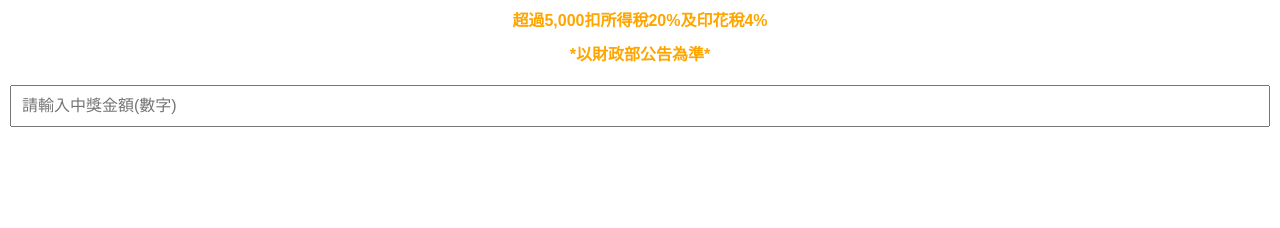
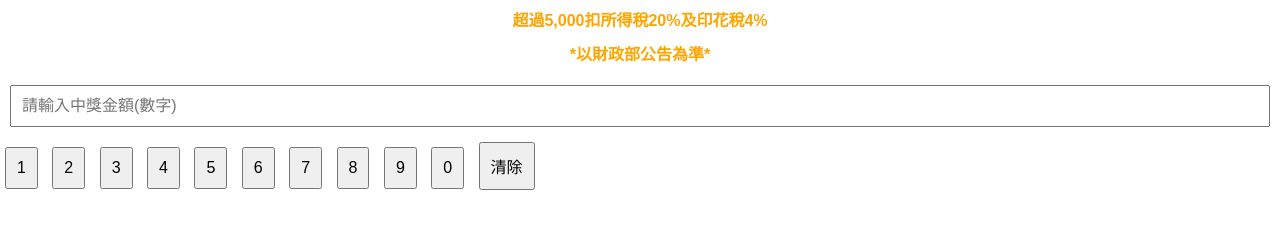
Before and after one commit to DS89H89289HIOSHA89Y2IOHASDIODAX179DSAF/tmp, a plain HTML site: page tax.html in a window 1280 px wide. Shown: the part 34-262 px from the top of the page. Drawn offline with Linux system fonts and the light colour scheme.

Commit message:
Add files via upload

```diff
--- a/tax.html
+++ b/tax.html
@@ -56,6 +56,12 @@
       font-weight: bold;
     }
 
+    button {
+      padding: 10px;
+      margin: 5px;
+      font-size: 16px;
+    }
+
     @media screen and (max-width: 600px) {
       h2 {
         font-size: 20px;
@@ -108,6 +114,16 @@
         document.getElementById('result').innerHTML = '請輸入數字';
       }
     }
+
+    function appendToInput(num) {
+      document.getElementById('number').value += num;
+      calculate();
+    }
+
+    function clearInput() {
+      document.getElementById('number').value = '';
+      document.getElementById('result').innerHTML = '';
+    }
   </script>
 </head>
 <body>
@@ -116,6 +132,19 @@
   <div id="disclaimer">超過5,000扣所得稅20%及印花稅4%</div>
   <div id="testText">*以財政部公告為準*</div>
   <input type="text" id="number" oninput="calculate()" placeholder="請輸入中獎金額(數字)">
+  <div>
+    <button onclick="appendToInput('1')">1</button>
+    <button onclick="appendToInput('2')">2</button>
+    <button onclick="appendToInput('3')">3</button>
+    <button onclick="appendToInput('4')">4</button>
+    <button onclick="appendToInput('5')">5</button>
+    <button onclick="appendToInput('6')">6</button>
+    <button onclick="appendToInput('7')">7</button>
+    <button onclick="appendToInput('8')">8</button>
+    <button onclick="appendToInput('9')">9</button>
+    <button onclick="appendToInput('0')">0</button>
+    <button onclick="clearInput()">清除</button>
+  </div>
   <div id="result"></div>
 </body>
 </html>
```
